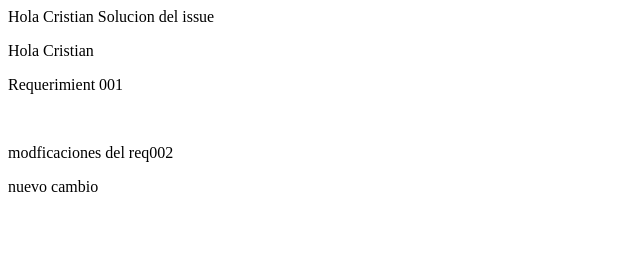
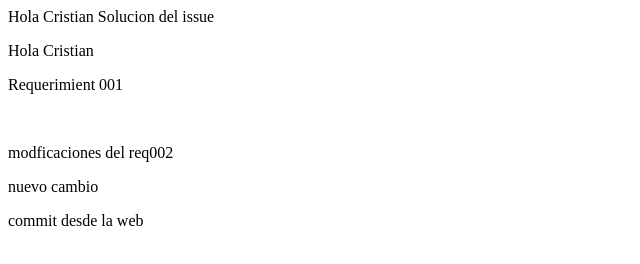
Before and after one commit to crmoyag-86/tallerce, a plain HTML site: page index.html in a window 1280 px wide. Shown: the whole page, without its empty margins (0-640 px from the left). Drawn offline with Linux system fonts and the light colour scheme.

Commit message:
cambio desde la web

```diff
--- a/index.html
+++ b/index.html
@@ -14,6 +14,7 @@
 <p> modficaciones del req002</p>
 
   <p> nuevo cambio </p>
+  commit desde la web
 
 </BODY>
 </HTML>
```
